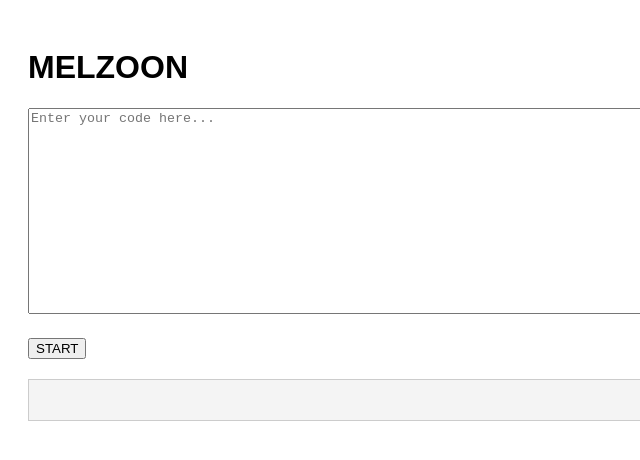
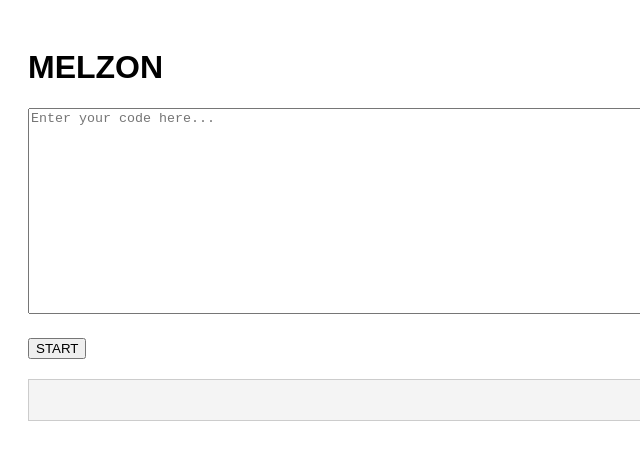
Before and after one commit to HEDGEHOGyt/Hwhsusuwhdhejwjekd, a plain HTML site: page index.html in a window 1280 px wide. Shown: the full height of the page, 0-640 px from the left. Drawn offline with Linux system fonts and the light colour scheme.

Commit message:
Update index.html

```diff
--- a/index.html
+++ b/index.html
@@ -3,11 +3,11 @@
 <head>
     <meta charset="UTF-8">
     <meta name="viewport" content="width=device-width, initial-scale=1.0">
-    <title>MELZOON</title>
+    <title>MELZON</title>
     <link rel="stylesheet" href="styles.css">
 </head>
 <body>
-    <h1>MELZOON</h1>
+    <h1>MELZON</h1>
     <textarea id="codeInput" placeholder="Enter your code here..."></textarea>
     <button id="runButton">START</button>
     <pre id="output"></pre>
```
